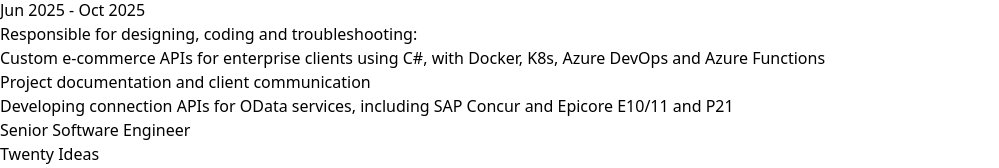
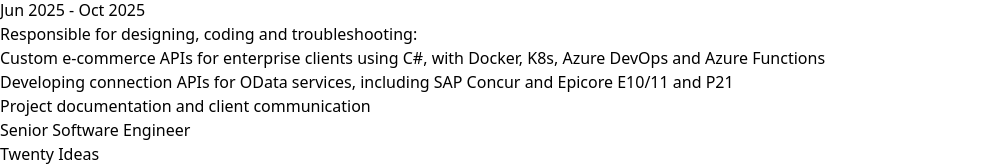
Before and after one commit to scarabdesign/portfolio, a React (Vite) app in the folder portfolio-public/: page / in a window 1280 px wide. Shown: the part 632-800 px from the top of the page, without its empty margins (0-999 px from the left). Built offline with nearby package versions, Linux system fonts and the light colour scheme; no server answers.

Commit message:
README Update

```diff
--- a/portfolio-public/src/App.tsx
+++ b/portfolio-public/src/App.tsx
@@ -82,8 +82,8 @@
               <p className="text-slate-700 mb-3 print:text-[10px] print:mb-1">Responsible for designing, coding and troubleshooting:</p>
               <ul className="list-disc list-inside text-slate-700 space-y-2 print:text-[10px] print:space-y-0 print:leading-tight">
                 <li>Custom e-commerce APIs for enterprise clients using C#, with Docker, K8s, Azure DevOps and Azure Functions</li>
+                <li>Developing connection APIs for OData services, including SAP Concur and Epicore E10/11 and P21</li>
                 <li>Project documentation and client communication</li>
-                <li>Developing connection APIs for OData services, including SAP Concur and Epicore E10/11 and P21</li>
               </ul>
             </div>
 
```
Also changed, not shown: 1 other file (tests, documents, lock files or other folders).
